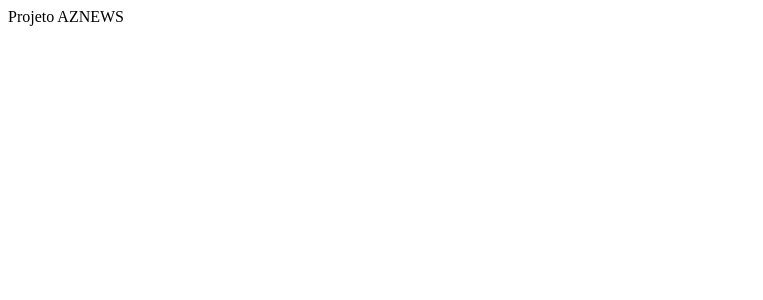
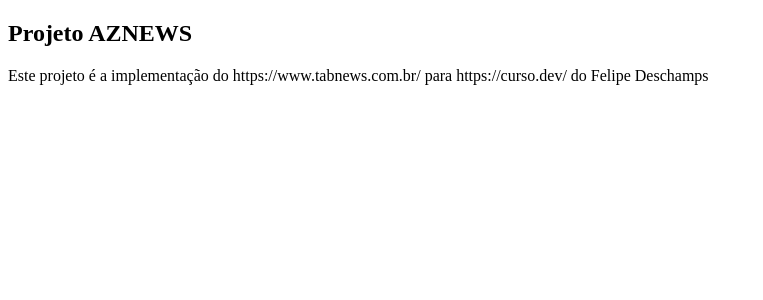
Before and after one commit to Matheus-Azevedo/aznews.seg.br, a Next.js app: page / in a window 1280 px wide. Shown: the top 300 px of the page, without its empty margins (0-763 px from the left). Built offline with nearby package versions, Linux system fonts and the light colour scheme.

Commit message:
chore: update gitignore and index.tsx

```diff
--- a/pages/index.tsx
+++ b/pages/index.tsx
@@ -1,6 +1,9 @@
 function Home(): JSX.Element {
   return (
-    <div> Projeto AZNEWS </div>
+    <section>
+      <h1>Projeto AZNEWS</h1>
+      <p>Este projeto é a implementação do https://www.tabnews.com.br/ para https://curso.dev/ do Felipe Deschamps</p>
+    </section>
   )
 }
 
```
Also changed, not shown: 1 other file (tests, documents, lock files or other folders).
